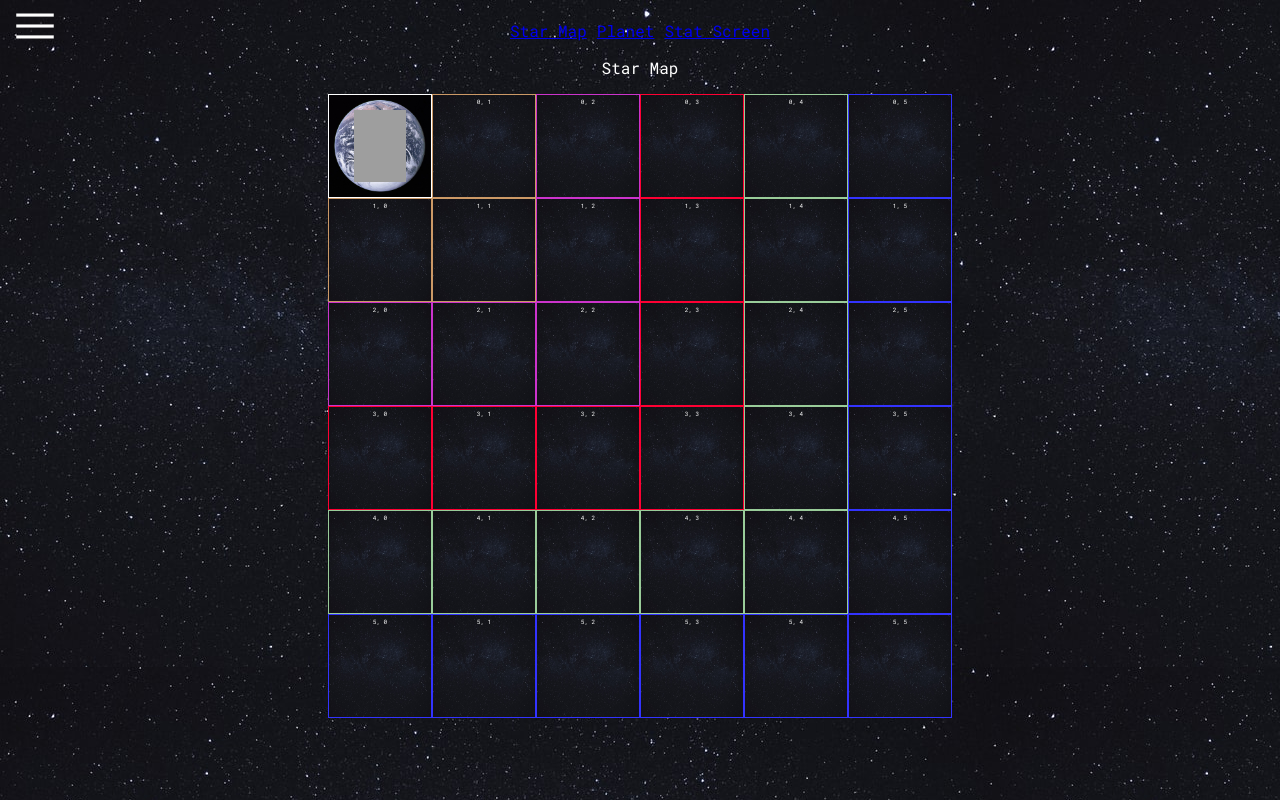
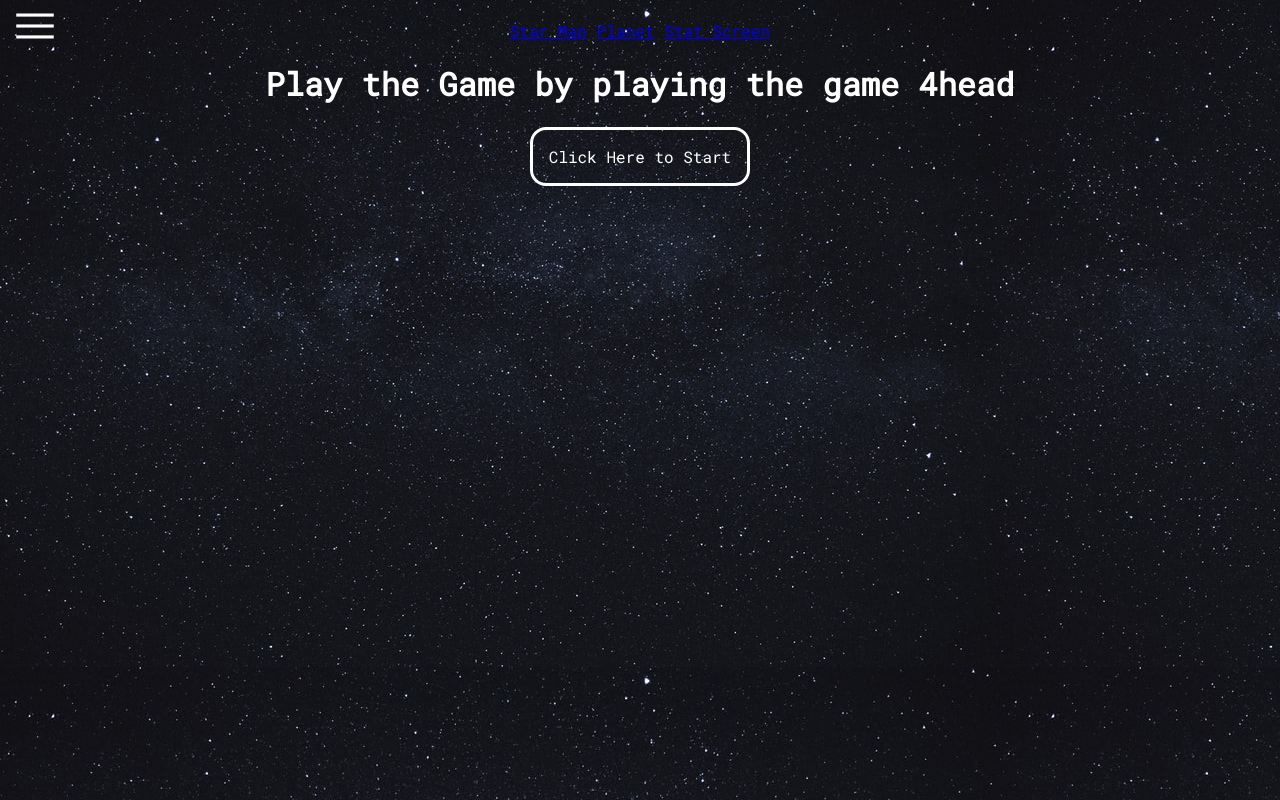
Before and after one commit to tcloma/Cosmo-Quizzer-FIS, a React (Create React App) app: page / in a window 1280 px wide. Built offline with nearby package versions, Linux system fonts and the light colour scheme; grey boxes are pictures that could not be loaded.

Commit message:
added instruction screen placeholder

```diff
--- a/src/Components/GameContainer.js
+++ b/src/Components/GameContainer.js
@@ -10,6 +10,7 @@ import Planet from './Planet'
 import NavBar from './NavBar';
 import StatScreen from "./StatScreen";
 import questions from "../questions";
+import Instructions from "./Instructions";
 
 const GameContainer = () => {
 
@@ -91,7 +92,8 @@ const GameContainer = () => {
       <Router>
         <NavBar />
         <Routes>
-          <Route path="/" element={
+          <Route path="/" element = {<Instructions />} />
+          <Route path="/Map" element={
             <StarMap
               squares={squares}
               ROWS={ROWS}
--- /dev/null
+++ b/src/Components/Instructions.js
@@ -0,0 +1,17 @@
+import { useState } from "react"
+import { Navigate } from "react-router-dom"
+
+const Instructions = () => {
+
+    const [ready, setReady] = useState(false)
+
+
+    return (
+        <div>
+            <h1>Play the Game by playing the game 4head</h1>
+            <div style={{ display: "flex", justifyContent: "center"}}>{ready ? <Navigate to="/Map" /> : <button style={{maxWidth:"30vh"}} onClick={() => setReady(true)}>Click Here to Start</button>}</div>
+        </div>
+    )
+}
+
+export default Instructions
--- a/src/Components/NavBar.js
+++ b/src/Components/NavBar.js
@@ -6,7 +6,7 @@ const NavBar = () => {
   return (
     <nav>
       <div style={{display:'flex', justifyContent:'center', gap:'10px'}}>
-        <Link to="/">Star Map</Link>
+        <Link to="/Map">Star Map</Link>
         <Link to="/Planet">Planet</Link>
         <Link to='/StatScreen'> Stat Screen </Link>
       </div>
--- a/src/Components/Planet.js
+++ b/src/Components/Planet.js
@@ -79,8 +79,8 @@ const Planet = ({ planetId, playerUrl, getUrl, lives, setLives, numberCorrect, s
 
   return (
     <div id="closeup-planet">
-      {(currentQuestions === undefined) && <Navigate to="/" />}
-      {(lives === 0) && <Navigate to="/death" />}
+      {(currentQuestions === undefined) && <Navigate to="/Map" />}
+      {(lives === 0) && <Navigate to="/Death" />}
 
       {startConvo ?
         <div className="dialogue-box">
```
